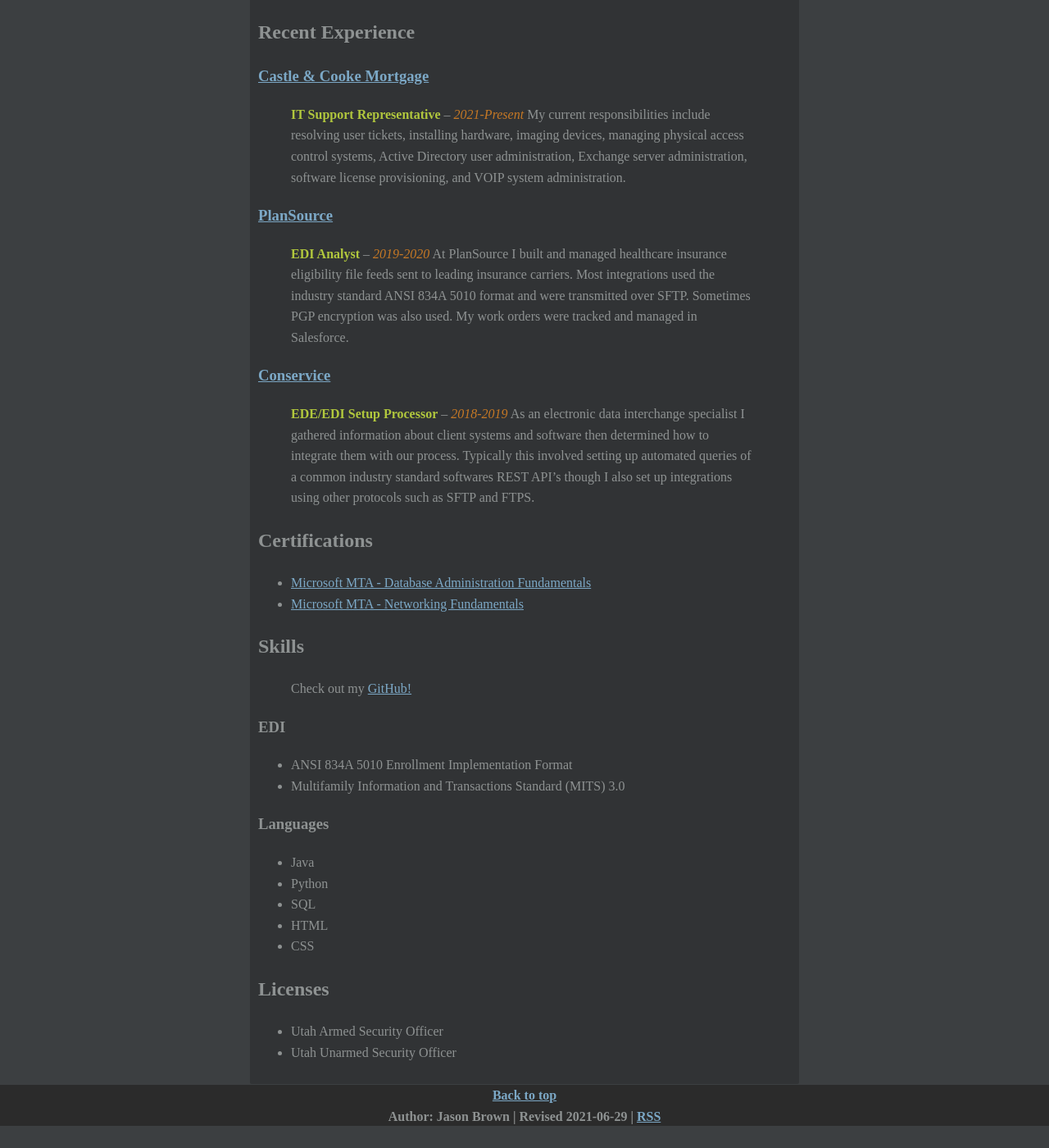
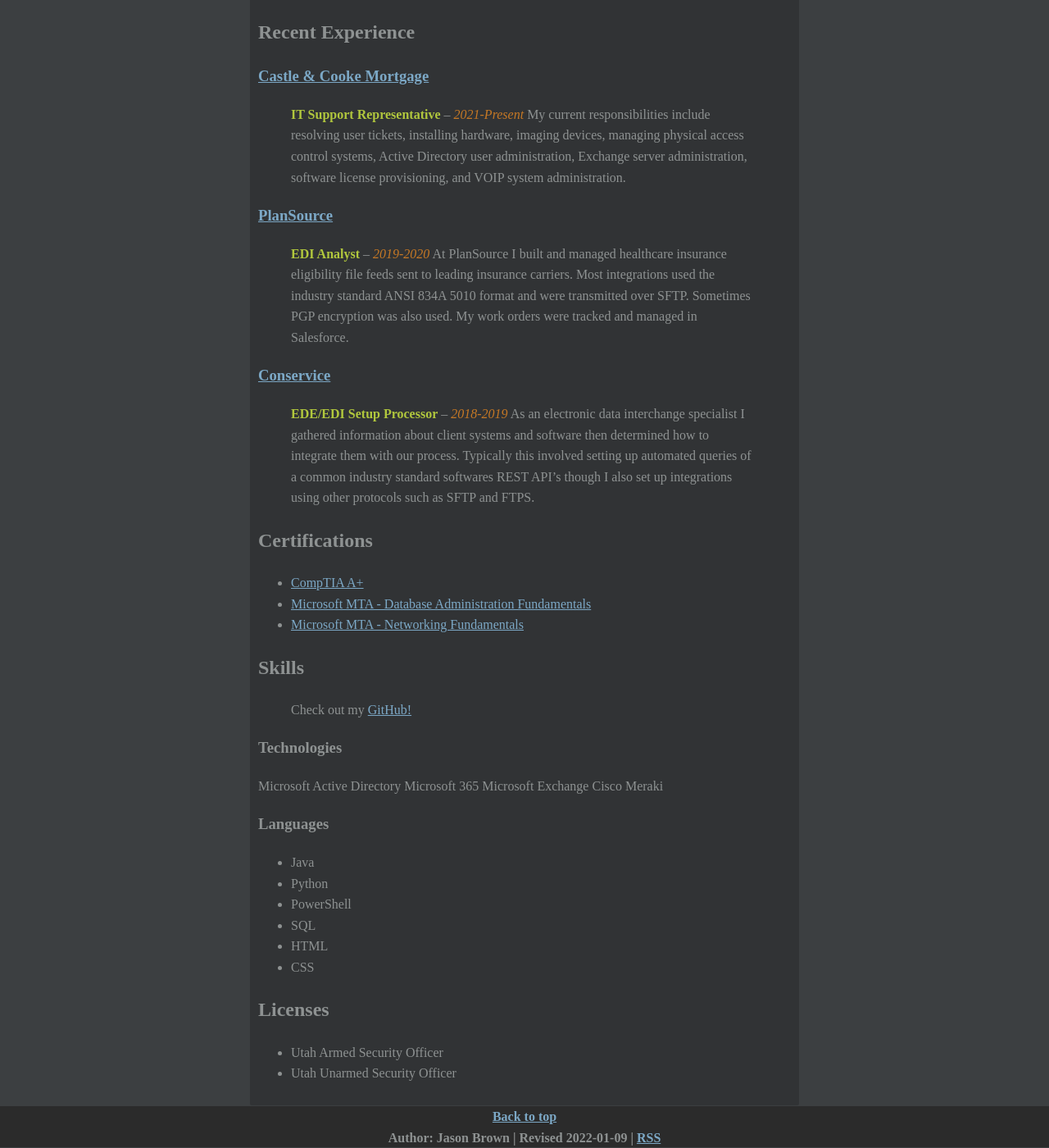
Before and after one commit to noUsernamesLef7/noUsernamesLef7.github.io, a Jekyll site: the page built from index.md, in a window 1280 px wide and 1400 px high, scrolled down 310 px. Shown: the whole window at 82% size. Built offline with Jekyll 4.4.1, drawn with Linux system fonts in a browser that asks for light colours; before the commit the page ends 1685 px from its top, so only the background shows below that.

Commit message:
Update index page

```diff
--- a/index.md
+++ b/index.md
@@ -1,6 +1,6 @@
 ---
 layout: default
-date: 2021-06-29
+date: 2022-01-09
 author: Jason Brown
 title: Jason Brown's Site
 ---
@@ -22,19 +22,23 @@ I'm a Salt Lake City based IT professional and Cybersecurity student. I love lea
 > **EDE/EDI Setup Processor** -- *2018-2019* As an electronic data interchange specialist I gathered information about client systems and software then determined how to integrate them with our process. Typically this involved setting up automated queries of a common industry standard softwares REST API's though I also set up integrations using other protocols such as SFTP and FTPS.
 
 ## Certifications
+* [CompTIA A+](https://www.credly.com/badges/e7802eab-17bf-46c9-ba62-3c245e82370f/public_url)
 * [Microsoft MTA - Database Administration Fundamentals](https://www.credly.com/badges/60b6e279-7a98-4b06-8b06-243a697b560f/public_url)
 * [Microsoft MTA - Networking Fundamentals](https://www.credly.com/badges/88ed9237-0a83-4421-a22c-5a3ab1fd839e/public_url)
 
 ## Skills
 > Check out my [GitHub!](https://github.com/noUsernamesLef7)
 
-### EDI
-* ANSI 834A 5010 Enrollment Implementation Format
-* Multifamily Information and Transactions Standard (MITS) 3.0
+### Technologies
+Microsoft Active Directory
+Microsoft 365
+Microsoft Exchange
+Cisco Meraki
 
 ### Languages
 * Java
 * Python
+* PowerShell
 * SQL
 * HTML
 * CSS
```
